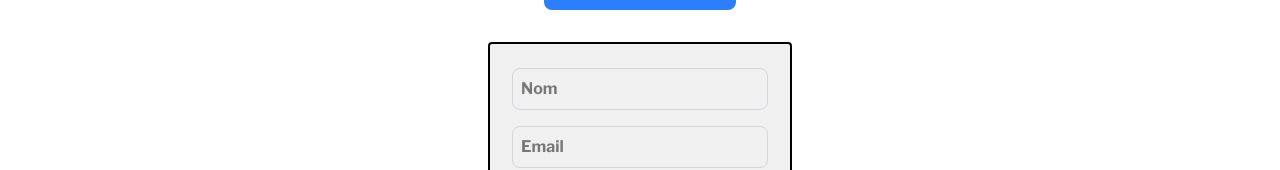
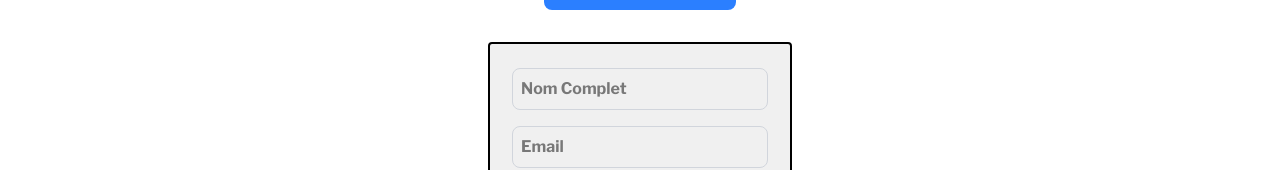
Before and after one commit to RayanEreteo/portfolio, a Next.js app: page /contact in a window 1280 px wide. Shown: the part 375-545 px from the top of the page. Built offline with nearby package versions, Linux system fonts and the light colour scheme.

Commit message:
Ajout fonction form submit sans backend, et renom placeholder

```diff
--- a/app/components/sections/ContactCV.tsx
+++ b/app/components/sections/ContactCV.tsx
@@ -4,7 +4,7 @@ import { useState } from "react"
 function ContactCV() {
     const [loading, setLoading] = useState<boolean>()
 
-    function onSubmit(e: React.FormEvent<HTMLFormElement>){
+    function sendEmail(e: React.FormEvent<HTMLFormElement>){
         e.preventDefault();
         setLoading(true);
     }
@@ -17,8 +17,8 @@ function ContactCV() {
                 <a href="/CV_Développeur.pdf" download className="download-button bg-blue-500 text-white rounded-lg p-2 m-2 w-48 inline-block hover:bg-blue-600">Télécharger mon CV</a>
             </div>
             <div className="form-container mt-6 border-2 rounded border-black-50 bg-[#f0f0f0] w-[19rem] m-auto">
-                <form onSubmit={onSubmit} className="flex flex-col items-center font-bold placeholder:italic p-4">
-                    <input type="text" name="name" placeholder="Nom" required className="border border-gray-300 rounded-lg p-2 m-2 w-64" />
+                <form onSubmit={sendEmail} className="flex flex-col items-center font-bold placeholder:italic p-4">
+                    <input type="text" name="name" placeholder="Nom Complet" required className="border border-gray-300 rounded-lg p-2 m-2 w-64" />
                     <input type="email" name="email" placeholder="Email" required className="border border-gray-300 rounded-lg p-2 m-2 w-64" />
                     <textarea name="message" minLength={10} maxLength={150} placeholder="Message" required className="border border-gray-300 rounded-lg p-2 m-2 w-64 h-60 resize-none"></textarea>
                     <button type="submit" className="bg-blue-500 text-white rounded-lg p-2 m-2 hover:bg-blue-600 hover:cursor-pointer">{loading ? "Envoi en cours..." : "Envoyer"}</button>
```
